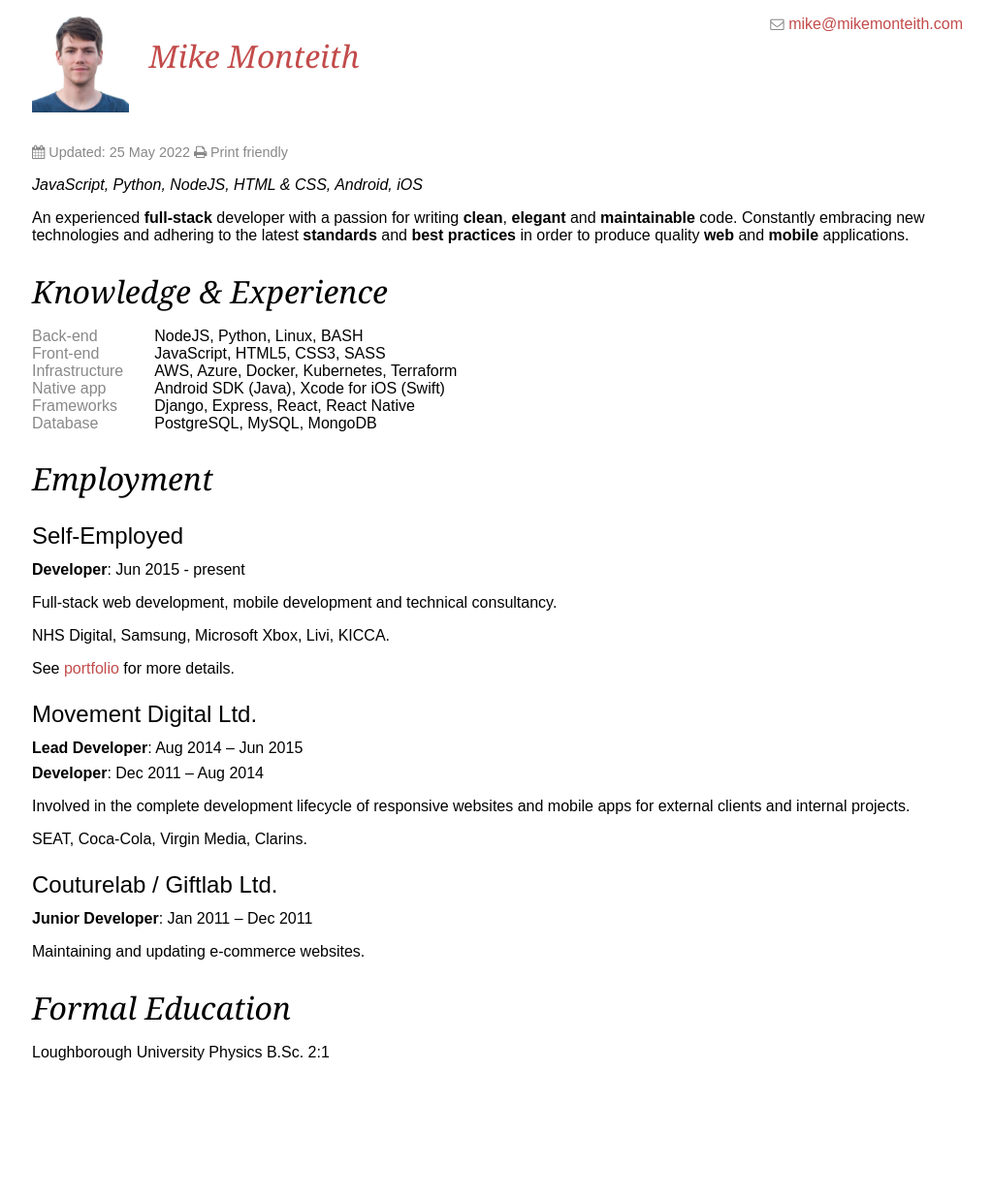
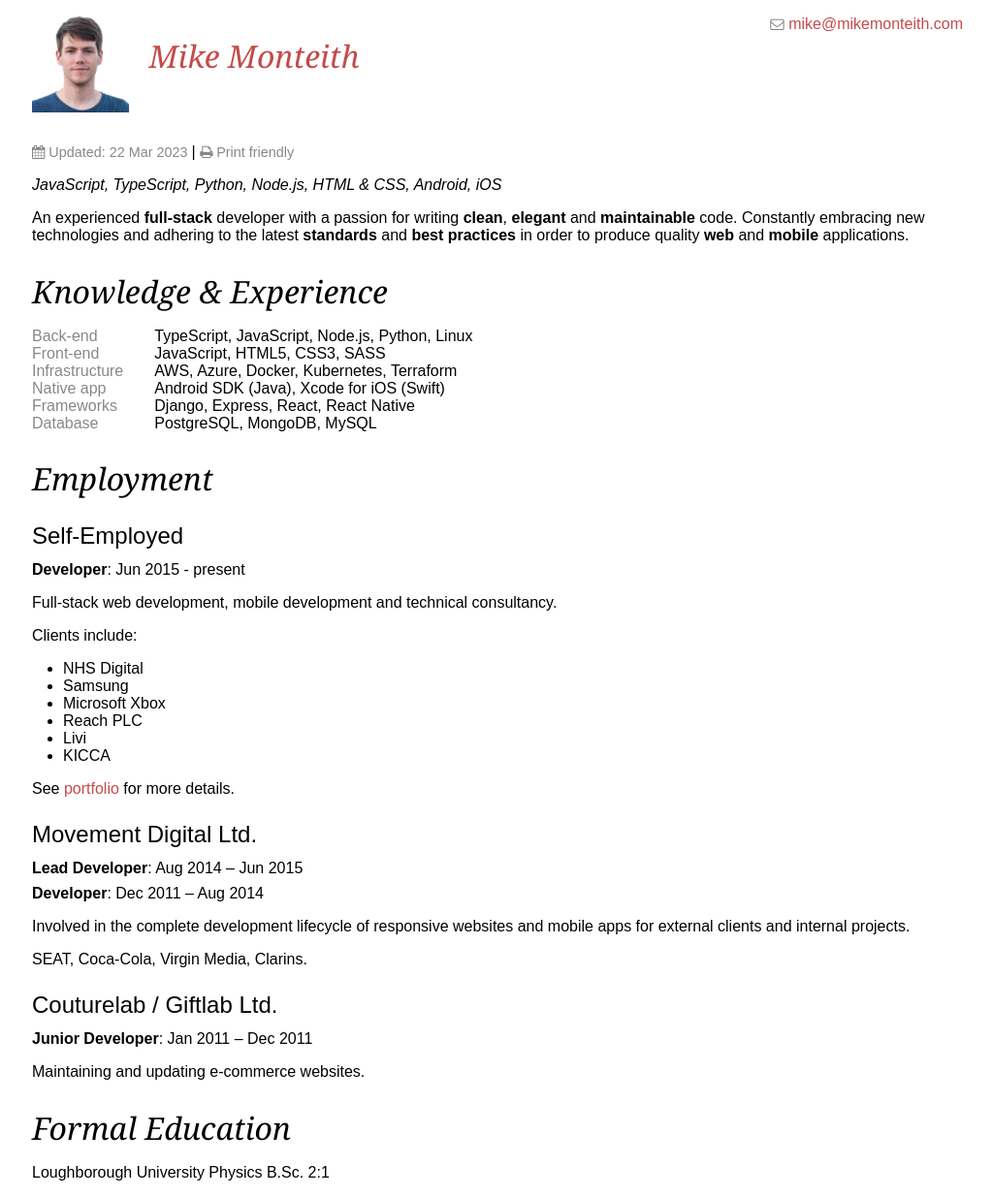
Before and after one commit to Mike220889/mike220889.github.io, a Jekyll site: the page built from cv.md, in a window 1280 px wide. Shown: the whole page at 97% size, without its empty margins (127-1150 px from the left). Built offline with Jekyll 4.4.1, drawn with Linux system fonts in a browser that asks for light colours; before the commit the page ends 1111 px from its top, so only the background shows below that.

Commit message:
Update CV skills to better represent recent work

```diff
--- a/cv.md
+++ b/cv.md
@@ -1,30 +1,31 @@
 ---
 title: C.V.
 mainClass: cv
-updated: 25-05-2022
+updated: 22-03-2023
 ---
 
 <span class="updated">
 	<span class="fa fa-calendar"></span> Updated: {{page.updated | date_to_string }}
 </span>
+|
 <a onclick="window.print()" class="noprint">
 	<span class="printme">
 		<span class="fa fa-print">&nbsp;</span>Print friendly
 	</span>
 </a>
 
-##### *JavaScript, Python, NodeJS, HTML & CSS, Android, iOS*
+##### *JavaScript, TypeScript, Python, Node.js, HTML & CSS, Android, iOS*
 
 An experienced **full-stack** developer with a passion for writing **clean**, **elegant** and **maintainable** code. Constantly embracing new technologies and adhering to the latest **standards** and **best practices** in order to produce quality **web** and **mobile** applications.
 
 ## Knowledge & Experience
 
-|Back-end             | NodeJS, Python, Linux, BASH
+|Back-end             | TypeScript, JavaScript, Node.js, Python, Linux
 |Front-end            | JavaScript, HTML5, CSS3, SASS
 |Infrastructure       | AWS, Azure, Docker, Kubernetes, Terraform
 |Native app           | Android SDK (Java), Xcode for iOS (Swift)
 |Frameworks           | Django, Express, React, React Native
-|Database             | PostgreSQL, MySQL, MongoDB
+|Database             | PostgreSQL, MongoDB, MySQL
 
 ## Employment
 
@@ -34,7 +35,14 @@ An experienced **full-stack** developer with a passion for writing **clean**, **
 
 Full-stack web development, mobile development and technical consultancy.
 
-NHS Digital, Samsung, Microsoft Xbox, Livi, KICCA.
+Clients include:
+
+* NHS Digital
+* Samsung
+* Microsoft Xbox
+* Reach PLC
+* Livi
+* KICCA
 
 See <span class="printlink">[portfolio](http://mikemonteith.com/portfolio/)</span> for more details.
 
```
